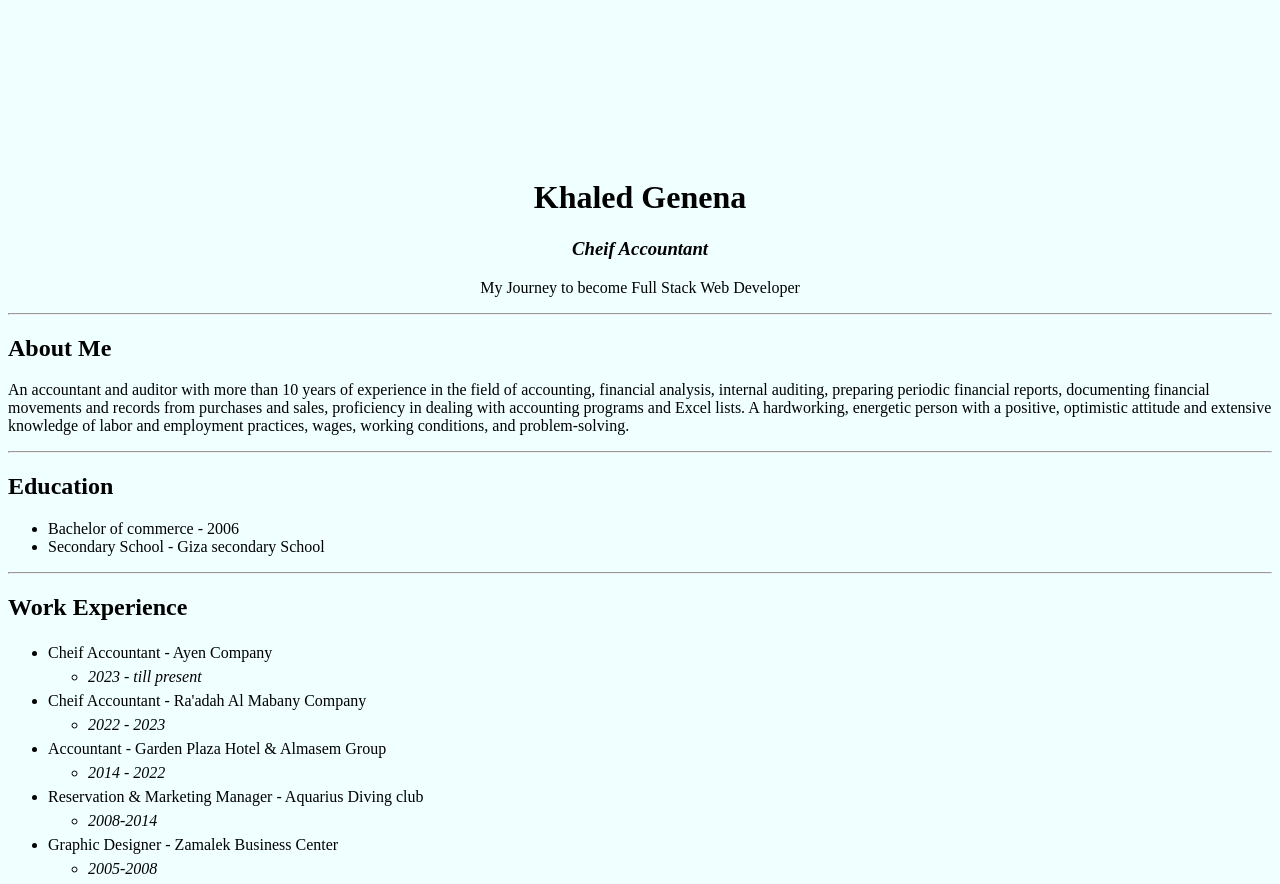
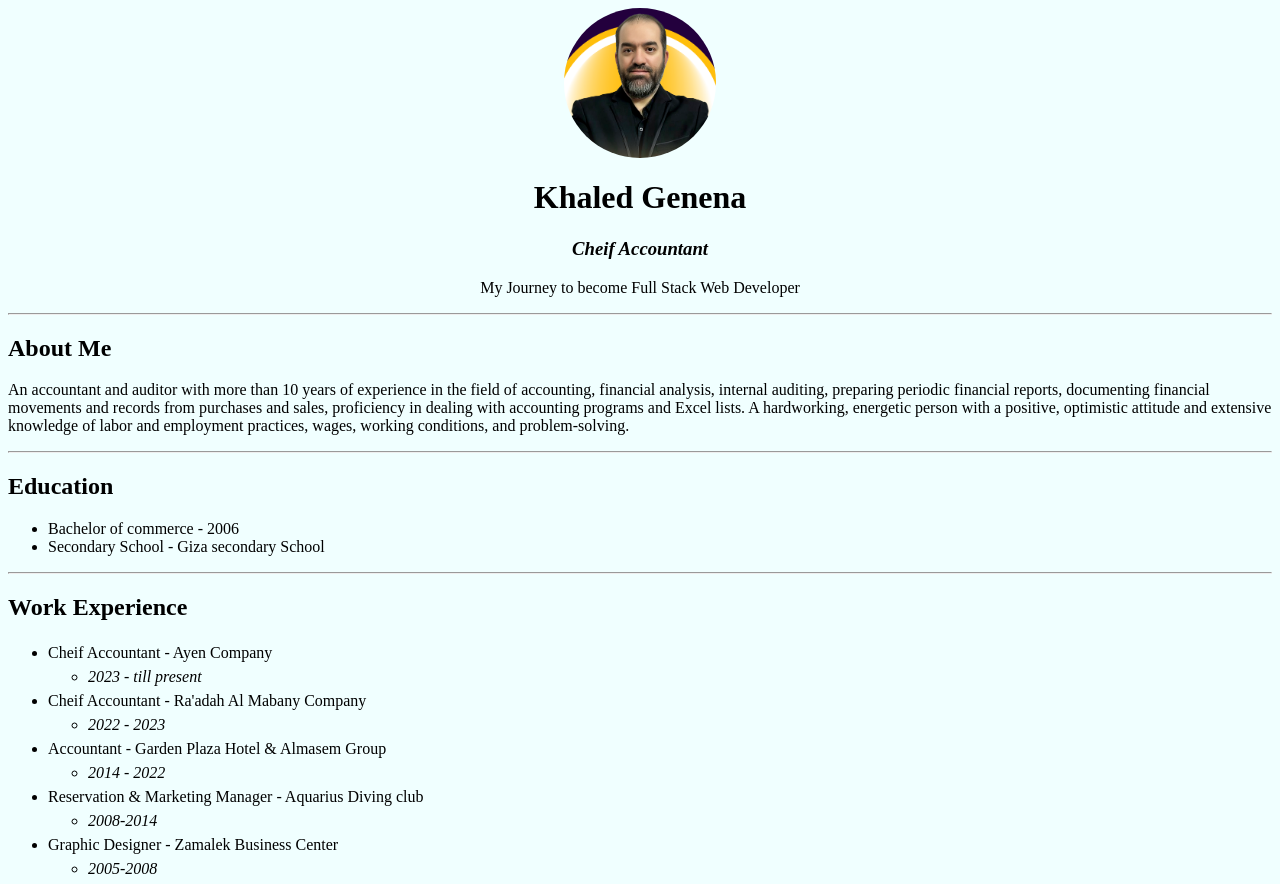
Before and after one commit to khaledhanyG/Resume, a plain HTML site: page index.html in a window 1280 px wide. Shown: the top 884 px of the page. Drawn offline with Linux system fonts and the light colour scheme.

Commit message:
Update index.html

```diff
--- a/index.html
+++ b/index.html
@@ -9,7 +9,7 @@
 </head>
 
 <body>
-    <img class="center" src="./images/me2.jpeg" height="150" />
+    <img class="center" src="./images/me2.png" height="150" />
     <h1 class="center">Khaled Genena</h1>
     <h3 class="center"><em>Cheif Accountant</em></h3>
     <p class="center">My Journey to become Full Stack Web Developer</p>
```
